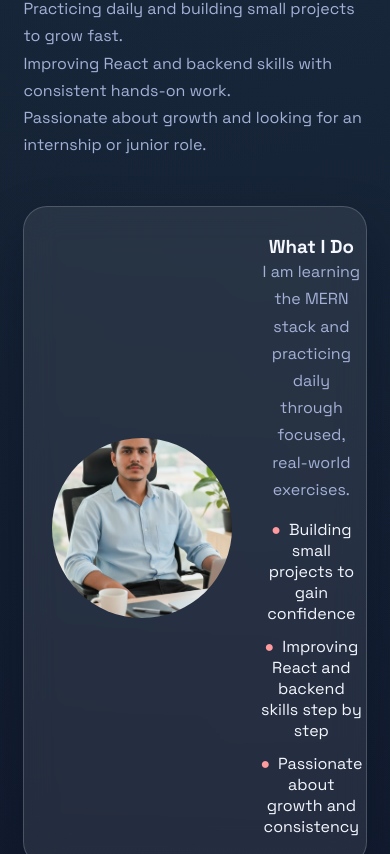
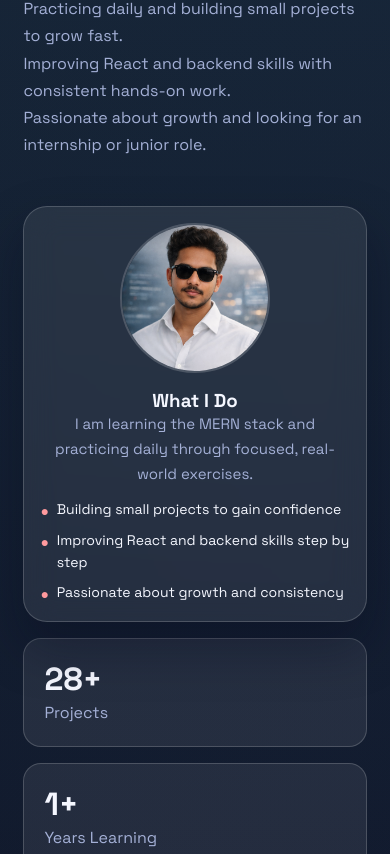
Before and after one commit to shahidsheikh368/shahid-portfolio, a React (Vite) app: page / in a window 390 px wide. Shown: the part 1146-2000 px from the top of the page. Built offline with nearby package versions, Linux system fonts and the light colour scheme.

Commit message:
update project

```diff
--- a/src/styles.css
+++ b/src/styles.css
@@ -330,15 +330,15 @@ textarea {
   backdrop-filter: blur(16px);
 }
 
-.about {
+/* .about {
   display: grid;
   grid-template-columns: repeat(auto-fit, minmax(260px, 1fr));
   gap: 24px;
 }
 
 .about__card {
-  display: flex;          /* GRID hatao */
-  align-items: center;   /* Vertical center */
+  display: flex;
+  align-items: center;
   gap: 28px;
 }
 
@@ -350,7 +350,7 @@ textarea {
   width: 180px;
   height: 100%;
   flex-shrink: 0;
-}
+} */
 
 
 /* .about__image {
@@ -363,7 +363,7 @@ textarea {
   box-shadow: 0 14px 32px rgba(0, 0, 0, 0.25);
   margin: auto;
 } */
- .about__image {
+ /* .about__image {
   width: 180px;
   height: 180px;
   border-radius: 50%;
@@ -388,7 +388,76 @@ textarea {
   content: "●";
   color: var(--accent);
   margin-right: 8px;
+} */
+
+/* ================= ABOUT SECTION ================= */
+
+.about {
+  display: grid;
+  grid-template-columns: repeat(auto-fit, minmax(260px, 1fr));
+  gap: 24px;
 }
+
+.about__card {
+  display: flex;
+  align-items: center;
+  gap: 28px;
+  max-width: 100%; /* prevent container overflow */
+}
+
+.about__image-wrap {
+  display: flex;
+  justify-content: center;
+  align-items: center;
+  flex-shrink: 0;
+  width: 180px;
+  height: 180px;
+}
+
+.about__image {
+  width: 180px;
+  height: 180px;
+  border-radius: 50%;
+  object-fit: cover;
+  object-position: center; /* keep face centered */
+  border: 2px solid var(--border);
+  display: block;
+}
+
+.about__content {
+  width: 100%;
+  min-width: 0; /* allow text wrapping inside flex */
+}
+
+.about__content p {
+  font-size: clamp(0.95rem, 1.8vw, 1rem); /* 15px–16px */
+  line-height: 1.65;
+  overflow-wrap: anywhere;
+}
+
+.checklist {
+  list-style: none;
+  display: grid;
+  gap: 12px;
+  margin-top: 16px;
+}
+
+.checklist li {
+  display: flex;
+  align-items: flex-start;
+  gap: 8px;
+  font-size: clamp(0.9rem, 1.7vw, 1rem); /* 14.4px–16px */
+  line-height: 1.55;
+  overflow-wrap: anywhere;
+}
+
+.checklist li::before {
+  content: "●";
+  color: var(--accent);
+  flex-shrink: 0;
+  margin-top: 2px;
+}
+
 
 .stats {
   display: grid;
@@ -676,7 +745,7 @@ textarea:focus {
   }
 }
 
-@media (max-width: 900px) {
+/* @media (max-width: 768px) {
   .navbar__links {
     display: none;
   }
@@ -690,7 +759,67 @@ textarea:focus {
   .about__image {
     margin-bottom: 16px;
   }
+} */
+
+/* ================= MOBILE RESPONSIVE ================= */
+
+@media (max-width: 768px) {
+
+  .navbar__links {
+    display: none;
+  }
+  .navbar {
+    justify-content: space-between;
+  }
+
+  .about {
+    grid-template-columns: 1fr; /* stack cards cleanly */
+    gap: 1rem;
+  }
+
+  .about__card {
+    flex-direction: column; /* image on top, content below */
+    align-items: center;
+    text-align: center;
+    gap: 1rem;
+    padding: 1rem; /* requested mobile padding */
+    overflow: hidden;
+  }
+
+  .about__image-wrap {
+    width: 100%;
+    height: auto;
+  }
+
+  .about__image {
+    width: 150px;
+    height: 150px;
+    margin: 0 auto; /* center profile image */
+  }
+
+  .about__content {
+    width: 100%;
+    min-width: 0;
+    padding: 0;
+  }
+
+  .about__content p {
+    font-size: 15px;
+  }
+
+  .checklist {
+    width: 100%;
+    margin-top: 0.75rem;
+    gap: 0.5rem;
+  }
+
+  .checklist li {
+    font-size: 14px;
+    text-align: left;
+  }
+
 }
+
 
 @media (max-width: 700px) {
   .hero {
```
Also changed, not shown: public/profile.jpg.
